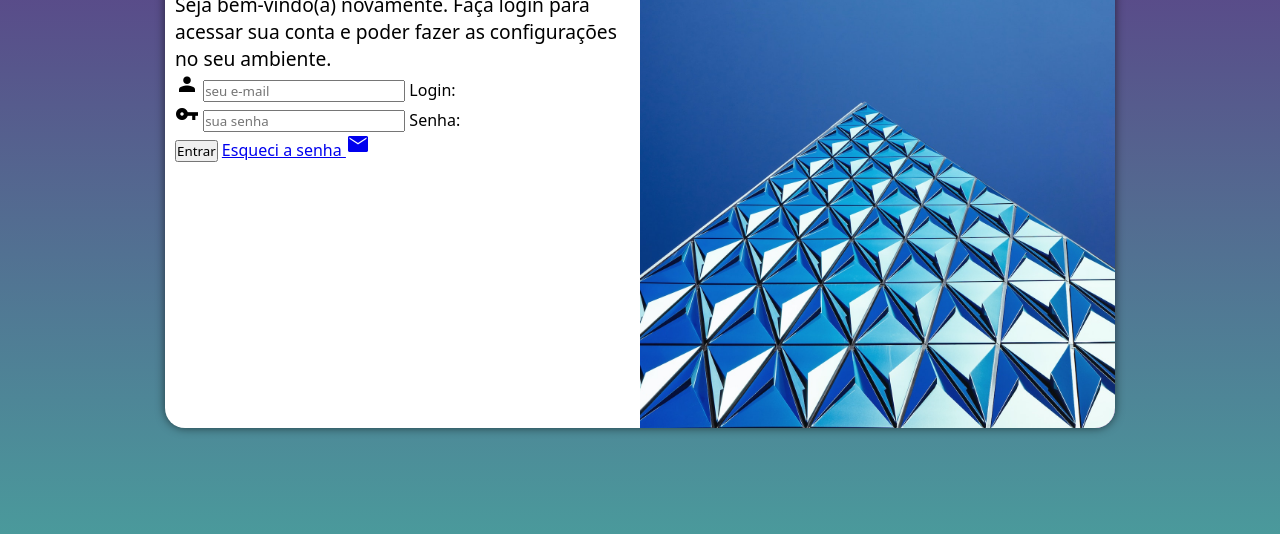
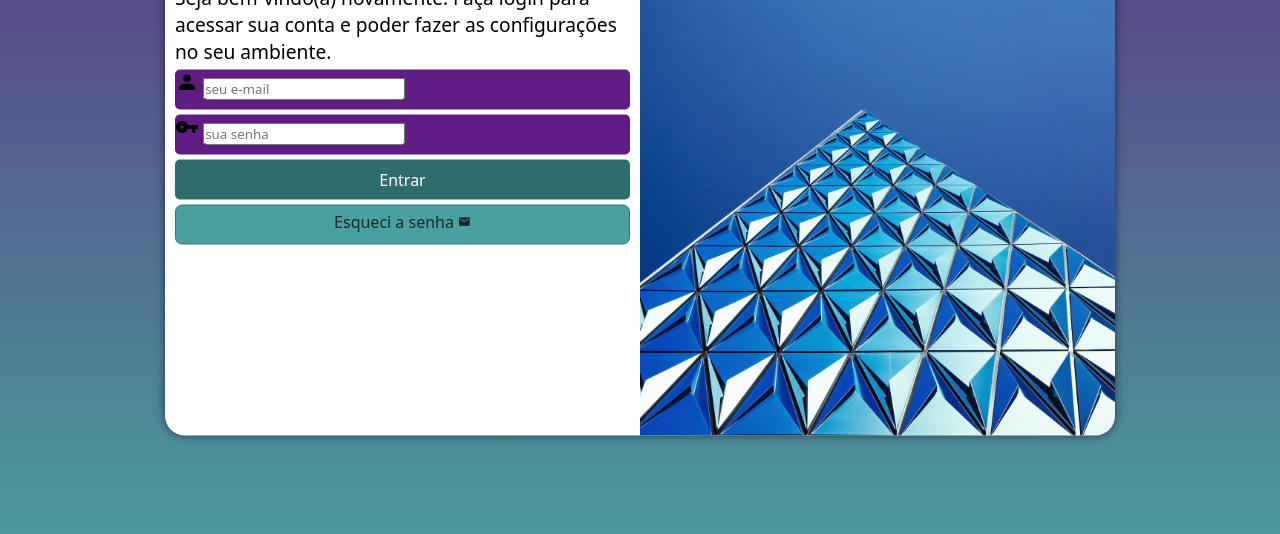
Before and after one commit to alexandreraminelli/projeto-login, a plain HTML site: page index.html in a window 1280 px wide. Shown: the part 222-756 px from the top of the page. Drawn offline with nearby package versions, Linux system fonts and the light colour scheme.

Commit message:
Capitulo 26 Aula 5

```diff
--- a/estilos/style.css
+++ b/estilos/style.css
@@ -33,7 +33,7 @@ section#login {
 
   background-color: white;
   width: 250px;
-  height: 500px;
+  height: 515px;
   border-radius: 20px;
   box-shadow: 0px 0px 10px rgba(0, 0, 0, 0.575);
 
@@ -61,3 +61,54 @@ div#formulario > h1 {
 div#formulario > p {
   font-size: 0.8em;
 }
+
+form > input[type="submit"] {
+  display: block;
+  font-size: 1em;
+  width: 100%;
+  height: 40px;
+  background-color: #2e6d6b;
+  color: white;
+  border: none;
+  border-radius: 5px;
+}
+
+form > div.campo {
+  background-color: #5f1c82;
+  width: 100%;
+  display: block;
+  height: 40px;
+  border-radius: 5px;
+  margin: 5px 0;
+}
+
+div.campo > label {
+  display: none;
+}
+
+form > input[type="submit"]:hover {
+  background-color: #1a3d3c;
+}
+
+form > a.botao {
+  display: block;
+  text-align: center;
+  font-size: 1em;
+  width: 100%;
+  height: 40px;
+  padding-top: 5px;
+  margin-top: 5px;
+  color: #132c2b;
+  background-color: #49a09d;
+  border: 1px solid #307573;
+  border-radius: 7px;
+  text-decoration: none;
+}
+
+form > a.botao:hover {
+  background-color: #6ff8f4;
+}
+
+form > a.botao > span {
+  font-size: 0.8em;
+}
--- a/index.html
+++ b/index.html
@@ -37,7 +37,7 @@
               <label for="isenha">Senha:</label>
             </div>
             <input type="submit" value="Entrar" />
-            <a href="esqueci.html"
+            <a class="botao" href="esqueci.html"
               >Esqueci a senha
               <span class="material-symbols-outlined"> mail </span>
             </a>
```
